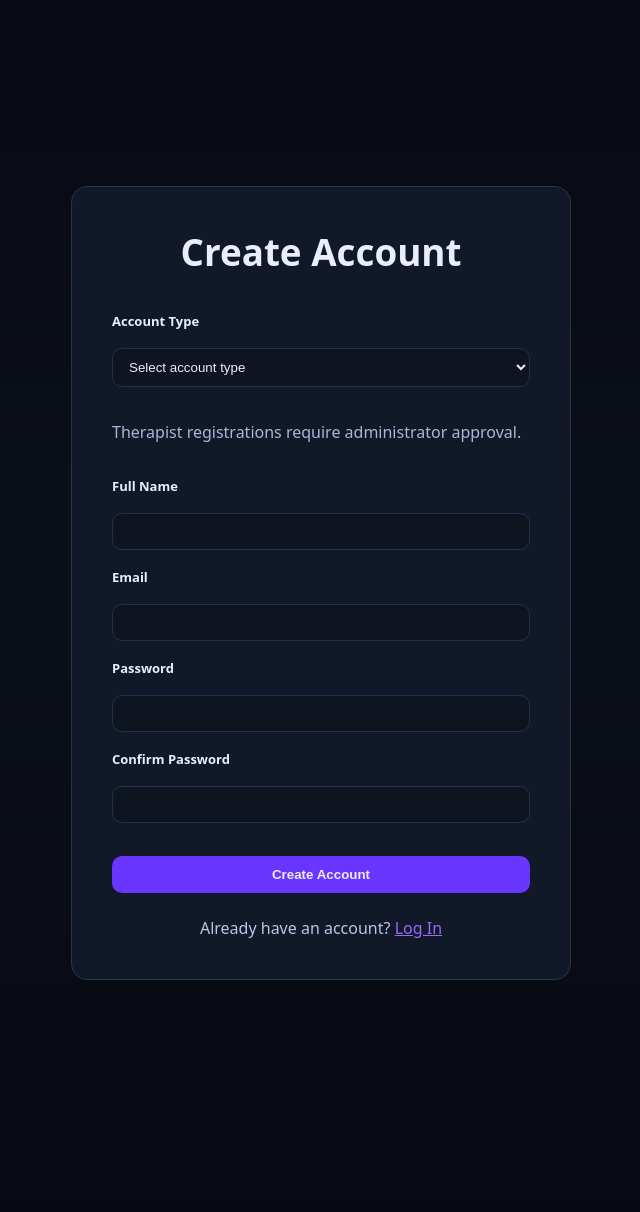
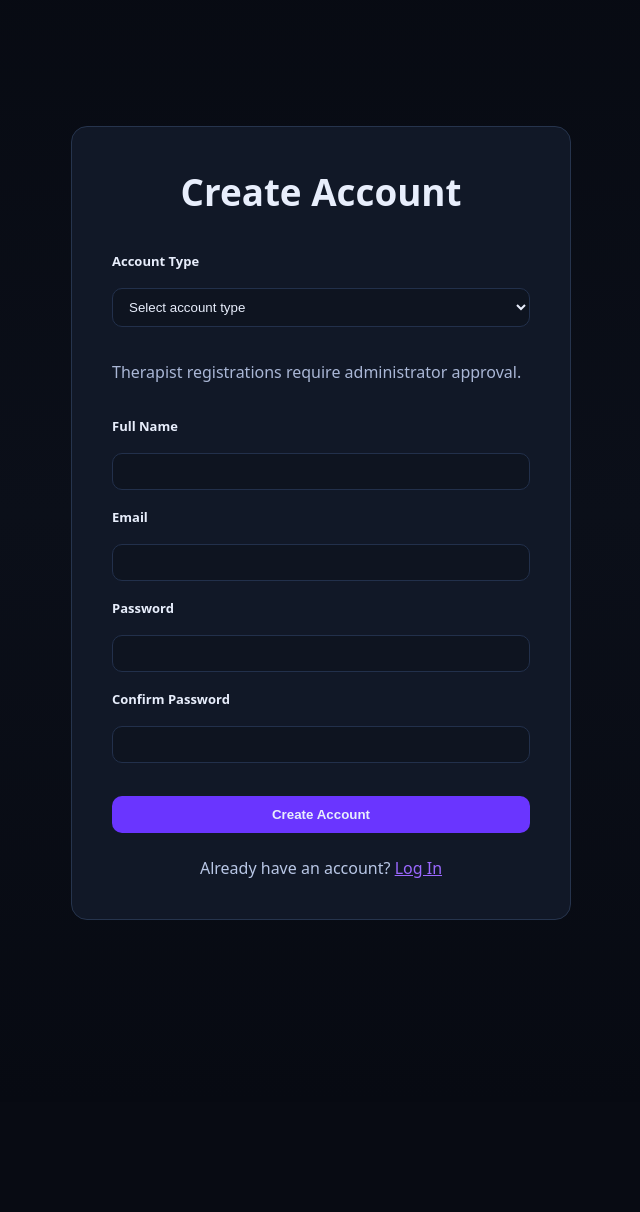
Before and after one commit to flair-96/urbaneTrack-demo, a Flask app: page /register in a window 1280 px wide. Shown: the part 73-1285 px from the top of the page, without its empty margins (319-959 px from the left). After the commit the page ends 993 px from the top, so only its background shows below. Run offline with Flask 3, Linux system fonts and the light colour scheme.

```diff
--- a/static/style.css
+++ b/static/style.css
@@ -316,7 +316,7 @@ input:focus, select:focus, textarea:focus{border-color:#5f7cff}
    ===================================================== */
 
 .page-content {
-  padding: 48px 0 70px;
+  padding: 28px 0 60px;
 }
 
 .page-container {
@@ -937,3 +937,16 @@ input:focus, select:focus, textarea:focus{border-color:#5f7cff}
     font-weight:700;
     color:#fff;
 }
+
+/*overrides normal dashboard page*/
+.page-content {
+  display: block;
+  min-height: auto;
+  height: auto;
+  padding: 28px 0 60px;
+}
+
+.page-container {
+  width: min(1180px, calc(100% - 48px));
+  margin: 0 auto;
+}
--- a/templates/admin_progress_notes.html
+++ b/templates/admin_progress_notes.html
@@ -5,7 +5,7 @@ Progress Notes | UrbaneTrack
 {% endblock %}
 
 {% block content %}
-<section class="page-container">
+<section>
 
   <div class="page-header">
     <div>
--- a/templates/admin_progress_status.html
+++ b/templates/admin_progress_status.html
@@ -5,7 +5,7 @@ Progress Status | UrbaneTrack
 {% endblock %}
 
 {% block content %}
-<section class="page-container">
+<section>
 
   <div class="page-header">
     <div>
--- a/templates/admin_users.html
+++ b/templates/admin_users.html
@@ -6,7 +6,7 @@ User Account Management | UrbaneTrack
 
 {% block content %}
 
-<section class="page-container">
+<section>
 
   <div class="page-header">
     <div>
--- a/templates/parent.html
+++ b/templates/parent.html
@@ -2,7 +2,7 @@
 {% block content %}
 <h1>Parent Portal</h1>
 <p class="muted">
-  Working function: View appointments and confirmation status.
+  View appointments and confirmation status.
   For any changes, please contact admin via WhatsApp (manual).
 </p>
 
```
